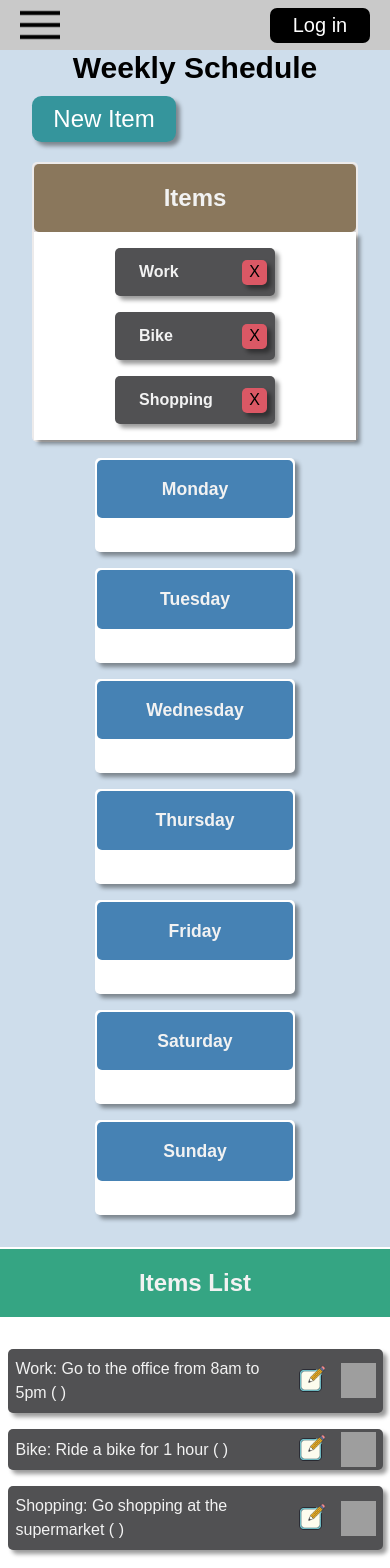
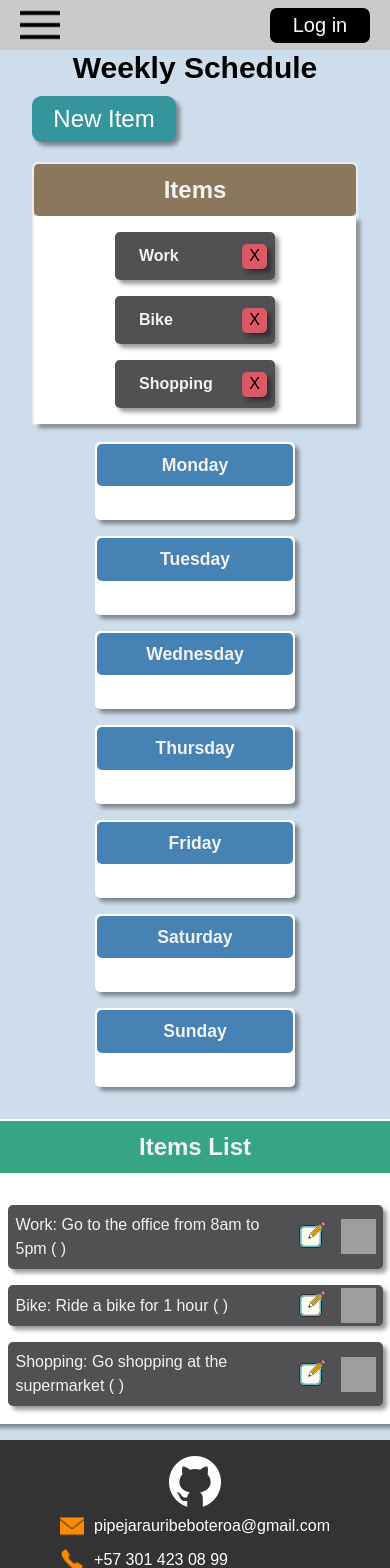
Before and after one commit to Pipeto84/react-ts, a React (Vite) app: page /employes in a window 390 px wide. Shown: the top 1568 px of the page. Built offline with nearby package versions, Linux system fonts and the light colour scheme; grey boxes are pictures that could not be loaded.

Commit message:
schedule listo y mejoras

```diff
--- a/src/components/ContainerCards.tsx
+++ b/src/components/ContainerCards.tsx
@@ -1,9 +1,8 @@
-import React from "react";
 import type { Date, Data } from "../interfaces";
 import { CardItem } from "./CardItem";
-import "../styles/employeStyle/ContainerCards.css";
 import { dragEmployee } from "../features/employeSlice";
 import { useAppDispatch } from "../app/hooks";
+import "../styles/employeStyle/ContainerCards.css";
 
 interface Props {
   date: Date;
--- a/src/components/NavBar.tsx
+++ b/src/components/NavBar.tsx
@@ -47,7 +47,7 @@ export const NavBar = () => {
         </NavLink>
         <NavLink className="linkNav" to="/employes">
           <button className="btnLink" onClick={handleClickLink}>
-            Employees
+            Schedule
           </button>
         </NavLink>
         <NavLink className="linkNav" to="/search">
--- a/src/pages/StorePage.tsx
+++ b/src/pages/StorePage.tsx
@@ -1,9 +1,9 @@
 import { useEffect } from "react";
 import { Card } from "../components/StoreCard";
 import { useAppDispatch, useAppSelector } from "../app/hooks";
-import "../styles/store/Store.css";
 import { setStore } from "../features/storeSlice";
 import type { ProductosStore } from "../features/storeSlice";
+import "../styles/store/Store.css";
 
 export const StorePage = () => {
   const dispatch = useAppDispatch();
--- a/src/styles/SearchPage.css
+++ b/src/styles/SearchPage.css
@@ -89,7 +89,7 @@
 }
 .toWeather,
 .toMovie {
-  color: #5f5038;
+  color: #000000;
   text-decoration: none;
   font-weight: 550;
 }
@@ -139,6 +139,9 @@
   .dropdown {
     margin: 0 auto 20px auto;
   }
+  .textoSearcher {
+    padding: 0 1rem;
+  }
 }
 @media screen and (max-width: 420px) {
   .searcher{
--- a/src/styles/TasksPage.css
+++ b/src/styles/TasksPage.css
@@ -4,7 +4,7 @@
   display: flex;
   justify-content: center;
   align-items: start;
-  background-color: rgb(198, 222, 245);
+  background-color: rgb(230, 214, 192);
 }
 .tasks {
   height: 60vh;
--- a/src/styles/employeStyle/ContainerCards.css
+++ b/src/styles/employeStyle/ContainerCards.css
@@ -22,3 +22,8 @@
   background-color: rgb(216, 212, 212);
   border: 0.125rem dashed #0202028c;
 }
+@media screen and (max-width: 768px) {
+  .layout-cards > p{
+    padding: .5rem 0;
+  }
+}
--- a/src/styles/employeStyle/ContainerEmployees.css
+++ b/src/styles/employeStyle/ContainerEmployees.css
@@ -25,6 +25,9 @@
   background-color: white;
 }
 @media screen and (max-width: 768px) {
+  .titleEmployees {
+    padding: .5rem 0 ;
+  }
   .all {
     grid-template-columns: repeat(2, 1fr);
   }
--- a/src/styles/employeStyle/ListEmployees.css
+++ b/src/styles/employeStyle/ListEmployees.css
@@ -30,7 +30,7 @@
   align-items: center;
 }
 @media (max-width: 768px) {
-  /* .employeesList{
-    width: min-content;
-  } */
+  .titleList{
+    padding: .5rem 0;
+  }
 }
--- a/src/styles/store/CardStore.css
+++ b/src/styles/store/CardStore.css
@@ -41,7 +41,7 @@
   background-color: #35959c;
   color: white;
   border: none;
-  border-radius: 4px;
+  border-radius: 6px;
   padding: 5px 10px;
   cursor: pointer;
   justify-self: end;
@@ -54,9 +54,10 @@
   background-color: #af4c4c;
   color: white;
   border: none;
-  border-radius: 4px;
+  border-radius: 6px;
   padding: 5px 10px;
   cursor: pointer;
+  box-shadow: 4px 4px 4px rgba(0, 0, 0, 0.4);
 }
 .boton-quitar:hover {
   background-color: #a04545;
```
